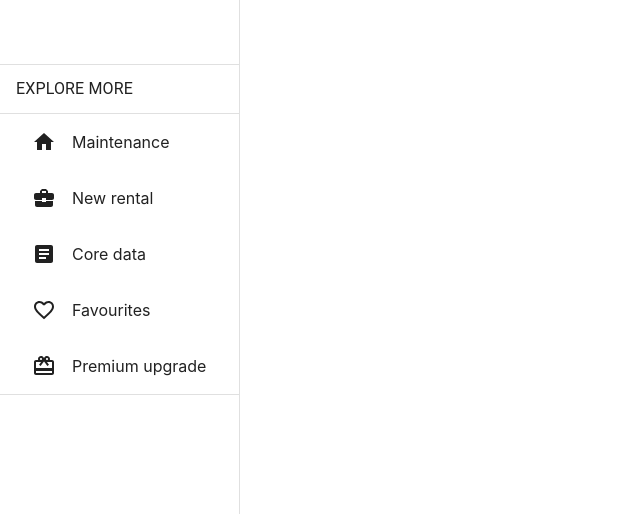
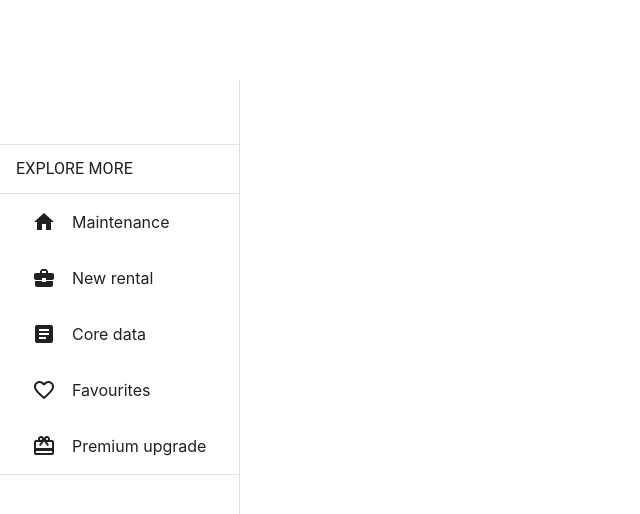
Before and after one commit to sameena83/Zenhomes, a React (Create React App) app: page / in a window 1280 px wide. Shown: the top 514 px of the page, without its empty margins (0-640 px from the left). Built offline with nearby package versions, Linux system fonts and the light colour scheme.

Commit message:
made some adjustment in the sidebar since it was affecting navbar

```diff
--- a/src/components/Sidebar.tsx
+++ b/src/components/Sidebar.tsx
@@ -55,6 +55,7 @@ export default function ResponsiveDrawer(props: Props) {
           "& .MuiDrawer-paper": {
             boxSizing: "border-box",
             width: drawerWidth,
+            marginTop: "5rem",
           },
         }}
         open
```
